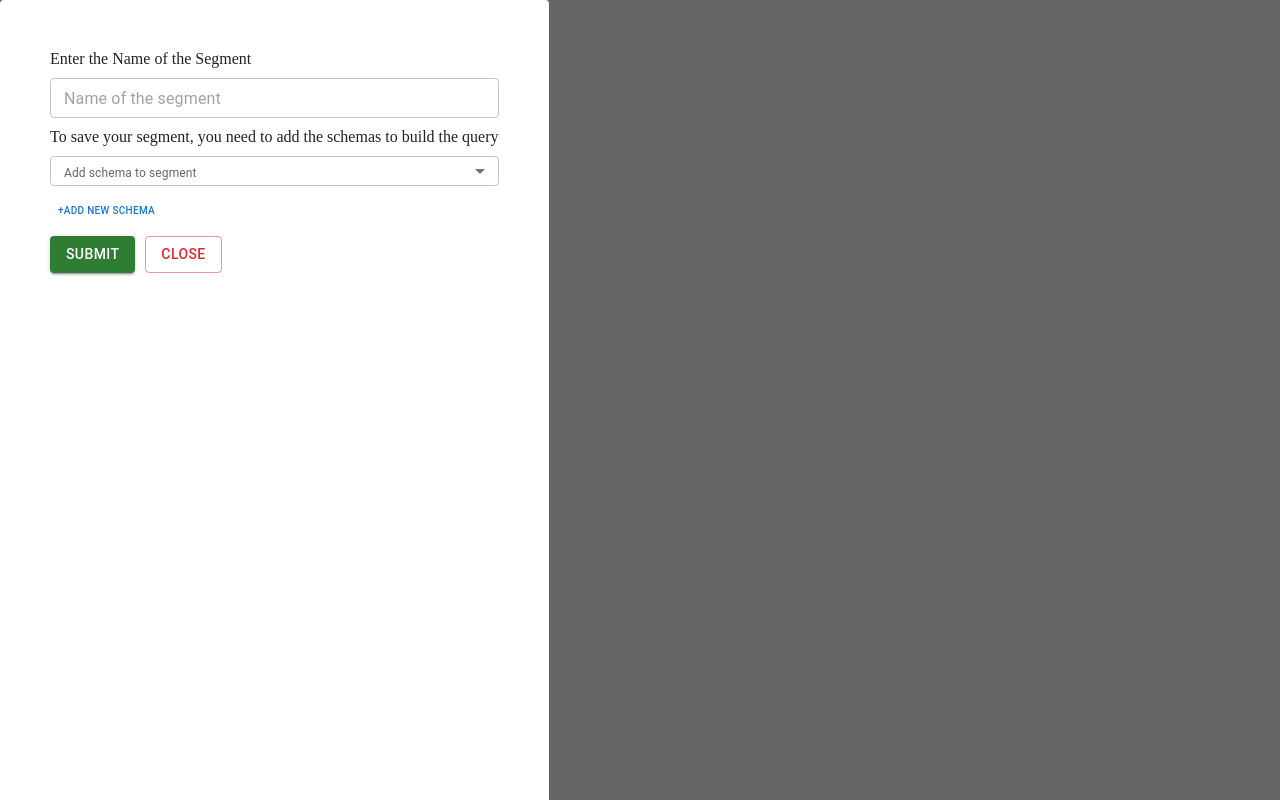
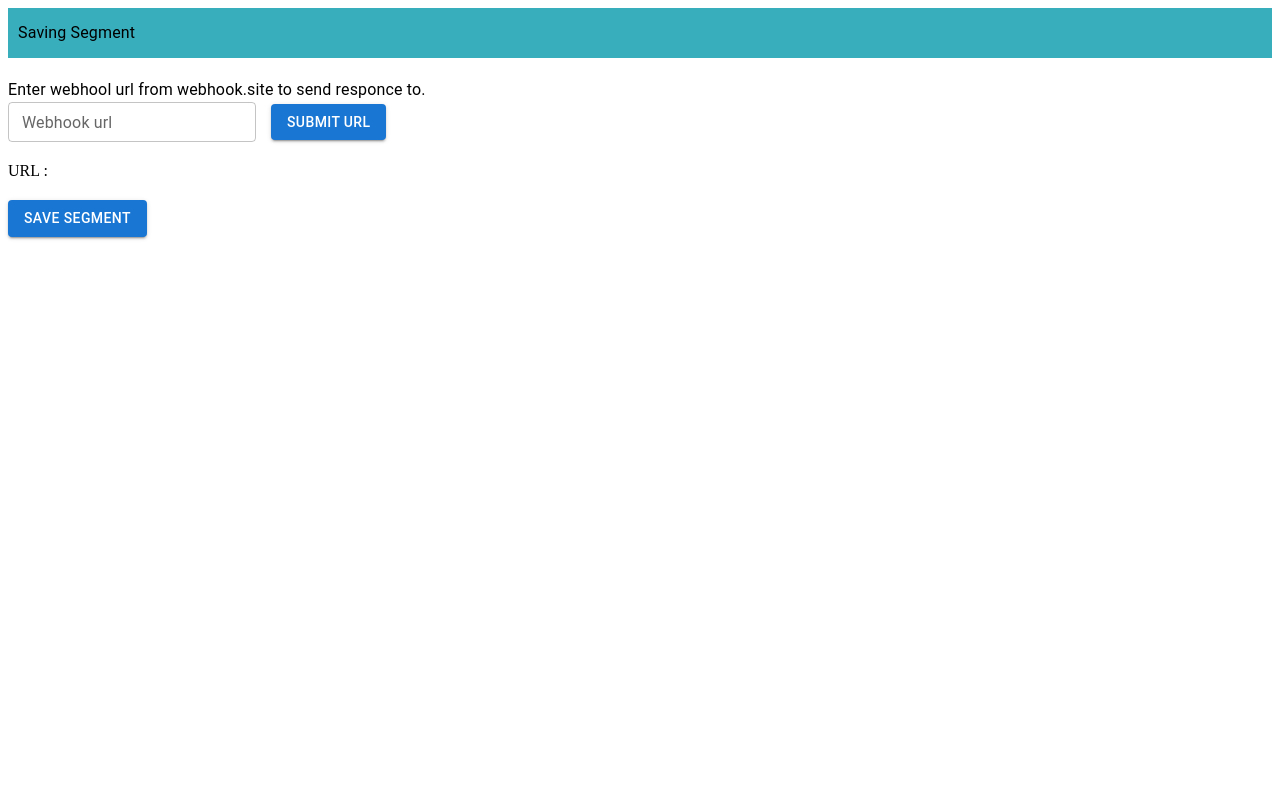
Before and after one commit to karti16/customerLabs-frontend, a React (Vite) app: page / in a window 1280 px wide. Built offline with nearby package versions, Linux system fonts and the light colour scheme.

Commit message:
complete

```diff
--- a/src/App.jsx
+++ b/src/App.jsx
@@ -1,18 +1,69 @@
+import { Button, Grid, IconButton, TextField, Typography } from '@mui/material';
 import React, { useState } from 'react';
 import NewSegments from './Components/NewSegments';
 
 function App() {
-  const [isOpen, setIsOpen] = useState(true);
+  const [isOpen, setIsOpen] = useState(false);
+  const [webhookUrl, setWebhookUrl] = useState('');
+  const [urlDisplay, setUrlDisplay] = useState('');
   return (
-    <>
-      <div>Navbar</div>
-      <div>
-        <button type="button" onClick={() => setIsOpen(true)}>
+    <Grid display="flex" flexDirection="column" gap="20px">
+      <Grid
+        display="flex"
+        justifyContent="flex-start"
+        alignItems="center"
+        style={{
+          position: 'relative',
+          backgroundColor: '#38AEBD',
+          padding: '10px',
+          width: '100%',
+          height: '50px',
+          // overflow: 'hidden',
+        }}
+      >
+        <Typography>Saving Segment</Typography>
+      </Grid>
+      <Grid>
+        <Typography>
+          Enter webhool url from webhook.site to send responce to.
+        </Typography>
+        <Grid
+          display="flex"
+          justifyContent="flex-start"
+          alignItems="center"
+          gap="15px"
+        >
+          <TextField
+            id="outlined-basic"
+            value={webhookUrl}
+            size="small"
+            onChange={(e) => setWebhookUrl(e.target.value)}
+            label="Webhook url"
+            variant="outlined"
+          />
+          <Button
+            variant="contained"
+            onClick={() => {
+              setUrlDisplay(webhookUrl);
+              setWebhookUrl('');
+            }}
+          >
+            Submit url
+          </Button>
+        </Grid>
+      </Grid>
+      <Typography variant="h9">URL : {urlDisplay}</Typography>
+      <Grid>
+        <Button variant="contained" onClick={() => setIsOpen(true)}>
           Save Segment
-        </button>
-        <NewSegments isOpen={isOpen} setIsOpen={setIsOpen} />
-      </div>
-    </>
+        </Button>
+        <NewSegments
+          isOpen={isOpen}
+          setIsOpen={setIsOpen}
+          webhookUrl={urlDisplay}
+        />
+      </Grid>
+    </Grid>
   );
 }
 
--- /dev/null
+++ b/src/Components/AlertDialog.jsx
@@ -0,0 +1,57 @@
+import * as React from 'react';
+import Button from '@mui/material/Button';
+import Dialog from '@mui/material/Dialog';
+import DialogActions from '@mui/material/DialogActions';
+import DialogContent from '@mui/material/DialogContent';
+import DialogContentText from '@mui/material/DialogContentText';
+import DialogTitle from '@mui/material/DialogTitle';
+import PropTypes from 'prop-types';
+
+export default function AlertDialog({
+  handleClickOpen,
+  handleClose,
+  open,
+  setOpen,
+  dialogTitle,
+  dialogText,
+  dialogAgreeButtonText,
+  dialogDisagreeButtonText,
+}) {
+  return (
+    <div>
+      <Button variant="outlined" onClick={handleClickOpen}>
+        Open alert dialog
+      </Button>
+      <Dialog
+        open={open}
+        onClose={handleClose}
+        aria-labelledby="alert-dialog-title"
+        aria-describedby="alert-dialog-description"
+      >
+        <DialogTitle id="alert-dialog-title">{dialogTitle}</DialogTitle>
+        <DialogContent>
+          <DialogContentText id="alert-dialog-description">
+            {dialogText}
+          </DialogContentText>
+        </DialogContent>
+        <DialogActions>
+          <Button onClick={handleClose}>{dialogDisagreeButtonText}</Button>
+          <Button variant="contained" onClick={() => setOpen(false)} autoFocus>
+            {dialogAgreeButtonText}
+          </Button>
+        </DialogActions>
+      </Dialog>
+    </div>
+  );
+}
+
+AlertDialog.propTypes = {
+  handleClickOpen: PropTypes.func.isRequired,
+  handleClose: PropTypes.func.isRequired,
+  open: PropTypes.bool.isRequired,
+  setOpen: PropTypes.func.isRequired,
+  dialogTitle: PropTypes.string.isRequired,
+  dialogText: PropTypes.string.isRequired,
+  dialogAgreeButtonText: PropTypes.string.isRequired,
+  dialogDisagreeButtonText: PropTypes.string.isRequired,
+};
--- a/src/Components/NewSegments.jsx
+++ b/src/Components/NewSegments.jsx
@@ -1,7 +1,7 @@
 import React, { useEffect, useState } from 'react';
 import PropTypes from 'prop-types';
 import ReactDom from 'react-dom';
-import RemoveIcon from '@mui/icons-material/Remove';
+import KeyboardArrowLeftIcon from '@mui/icons-material/KeyboardArrowLeft';
 import {
   FormControl,
   InputLabel,
@@ -15,132 +15,19 @@ import {
   Typography,
   Grid,
   Box,
+  Snackbar,
+  Alert,
 } from '@mui/material';
+import AlertDialog from './AlertDialog';
+import SegmentsToAdd from './SegmentsToAdd';
+import SelectedSchema from './SelectedSegments';
 
-const popupStyles = {
-  position: 'fixed',
-  left: 0,
-  height: '100%',
-  // transform: 'translate(-50%, -50%)',
-  backgroundColor: '#FFF',
-  padding: '50px',
-  zIndex: 1000,
-};
-const overlayStyles = {
-  position: 'fixed',
-  top: 0,
-  left: 0,
-  right: 0,
-  bottom: 0,
-  backgroundColor: 'rgb(0,0,0,0.6)',
-  zIndex: 1000,
-};
-
-function SegmentsToAdd({ list, setList, removeSchema, addSchema }) {
-  const [selectedSchema, setSelectedSchema] = useState('');
-  return (
-    <>
-      <FormControl fullWidth size="small">
-        <InputLabel
-          id="demo-simple-select-label"
-          style={{ height: 30, fontSize: '12px' }}
-        >
-          Add schema to segment
-        </InputLabel>
-        <Select
-          labelId="demo-simple-select-label"
-          id="demo-simple-select"
-          value={selectedSchema}
-          label="Add schema to segment"
-          onChange={(e) => setSelectedSchema(e.target.value)}
-          style={{ height: 30, fontSize: '12px' }}
-        >
-          {list.map(
-            (item) =>
-              !item.added && (
-                <MenuItem key={item.value} value={item.value}>
-                  {item.label}
-                </MenuItem>
-              ),
-          )}
-        </Select>
-      </FormControl>
-      <Box display="flex" justifyContent="flex-start">
-        <Button
-          sx={{ height: 30, fontSize: '10px' }}
-          onClick={() => {
-            addSchema(selectedSchema);
-          }}
-        >
-          +Add new schema
-        </Button>
-      </Box>
-    </>
-  );
-}
-
-function SelectedSchema({ list, setList, removeSchema, addSchema }) {
-  const modifySelectedSchema = (oldValue, newValue) => {
-    const oldValueIndex = list.findIndex((i) => i.value === oldValue);
-    const newValueIndex = list.findIndex((i) => i.value === newValue);
-
-    const tempList = list;
-    tempList[oldValueIndex].added = false;
-    tempList[newValueIndex].added = true;
-    console.log(tempList);
-    setList((prevList) => [...tempList]);
-  };
-
-  return (
-    <>
-      {list.map(
-        (item) =>
-          item.added && (
-            <Grid
-              key={item.value}
-              display="flex"
-              justifyContent="space-between"
-              alignItems="center"
-            >
-              <FormControl fullWidth size="small">
-                <InputLabel
-                  id="demo-simple-select-label"
-                  style={{ height: 30, fontSize: '12px' }}
-                />
-                <Select
-                  labelId="demo-simple-select-label"
-                  id="demo-simple-select"
-                  value={item.value}
-                  displayEmpty
-                  style={{ height: 30, fontSize: '12px' }}
-                  label=""
-                  onChange={(e) =>
-                    modifySelectedSchema(item.value, e.target.value)
-                  }
-                >
-                  {list.map((i) => (
-                    <MenuItem key={i.value} disabled={i.added} value={i.value}>
-                      {i.label}
-                    </MenuItem>
-                  ))}
-                </Select>
-              </FormControl>
-              <IconButton onClick={() => removeSchema(item.value)}>
-                <RemoveIcon />
-              </IconButton>
-            </Grid>
-          ),
-      )}
-    </>
-  );
-}
-
-function NewSegments({ isOpen, setIsOpen }) {
+function NewSegments({ isOpen, setIsOpen, webhookUrl }) {
   if (!isOpen) return null;
 
   const [list, setList] = useState([
-    { label: 'First Name', value: 'first_name', added: false },
-    { label: 'Last Name', value: 'last_name', added: false },
+    { label: 'First Name', value: 'first_name', added: true },
+    { label: 'Last Name', value: 'last_name', added: true },
     { label: 'Gender', value: 'gender', added: false },
     { label: 'Age', value: 'age', added: false },
     { label: 'Account Name', value: 'account_name', added: false },
@@ -148,32 +35,133 @@ function NewSegments({ isOpen, setIsOpen }) {
     { label: 'State', value: 'state', added: false },
   ]);
 
+  const [open, setOpen] = React.useState(false);
   const [addNewSchema, setAddNewSchema] = useState(false);
+  const [segmentName, setSegmentName] = useState('');
+  const [snackBarOpen, setSnackBarOpen] = useState(false);
+  const [snackBarMessage, setSnackBarMessage] = useState('');
 
   const addSchema = (selectedSchema) => {
     const objIndex = list.findIndex((i) => i.value === selectedSchema);
     const tempList = list;
     tempList[objIndex].added = true;
-    console.log(tempList);
     setList((prevList) => [...tempList]);
   };
 
   const removeSchema = (value) => {
-    console.log('ssss', value);
     const objIndex = list.findIndex((i) => i.value === value);
     const tempList = list;
     tempList[objIndex].added = false;
-    console.log(tempList);
     setList((prevList) => [...tempList]);
   };
 
+  const handleClickOpen = () => {
+    setOpen(true);
+  };
+
+  const handleClose = () => {
+    setOpen(false);
+    setIsOpen(false);
+  };
+
+  const handleSubmit = () => {
+    const tempData = {
+      segment_name: segmentName,
+      schema: list
+        .filter((item) => item.added)
+        .map((item) => {
+          return { [item.value]: item.label };
+        }),
+    };
+
+    if (!webhookUrl) {
+      setSnackBarMessage('No url found to send data');
+      setSnackBarOpen(true);
+      return;
+    }
+    const requestOptions = {
+      method: 'POST',
+      mode: 'no-cors',
+      headers: { 'Content-Type': 'application/json' },
+      body: JSON.stringify(tempData),
+    };
+    fetch(webhookUrl, requestOptions)
+      .then((res) => {
+        return res.text();
+      })
+      .then((data) => {
+        console.log('success', data);
+        setSnackBarMessage('Data sent successfully');
+        setSnackBarOpen(true);
+        setTimeout(() => {
+          handleClose();
+        }, 2000);
+        return new Promise((resolve, reject) => {
+          resolve(data ? JSON.parse(data) : {});
+        });
+      });
+  };
   return ReactDom.createPortal(
-    <div style={overlayStyles}>
-      <Card style={popupStyles}>
-        <Grid display="flex" flexDirection="column" gap="10px">
+    <div
+      style={{
+        position: 'fixed',
+        top: 0,
+        left: 0,
+        right: 0,
+        bottom: 0,
+        backgroundColor: 'rgb(0,0,0,0.6)',
+        zIndex: 1000,
+      }}
+    >
+      <Card
+        style={{
+          position: 'absolute',
+          height: 'calc(100vh - 20px)',
+          backgroundColor: '#FFF',
+          zIndex: 1000,
+          margin: '10px',
+          display: 'flex',
+          flexDirection: 'column',
+        }}
+      >
+        {/* header */}
+        <Grid
+          display="flex"
+          justifyContent="flex-start"
+          alignItems="center"
+          style={{
+            position: 'relative',
+            backgroundColor: '#38AEBD',
+            padding: '0px',
+            width: '100%',
+            height: '50px',
+            // overflow: 'hidden',
+          }}
+        >
+          <IconButton>
+            <KeyboardArrowLeftIcon />
+          </IconButton>
+          <Typography>Saving Segment</Typography>
+        </Grid>
+        {/* content */}
+        <Grid
+          display="flex"
+          flexDirection="column"
+          gap="10px"
+          style={{
+            padding: '30px',
+            flex: 1,
+            overflow: 'auto',
+          }}
+        >
           <Typography variant="h9">Enter the Name of the Segment</Typography>
 
-          <TextField placeholder="Name of the segment" size="small" />
+          <TextField
+            placeholder="Name of the segment"
+            size="small"
+            value={segmentName}
+            onChange={(e) => setSegmentName(e.target.value)}
+          />
           <Typography variant="h9">
             To save your segment, you need to add the schemas to build the query
           </Typography>
@@ -189,26 +177,61 @@ function NewSegments({ isOpen, setIsOpen }) {
             addSchema={addSchema}
             removeSchema={removeSchema}
           />
-          <Grid display="flex" gap="10px">
-            <Button
-              type="button"
-              variant="contained"
-              color="success"
-              onClick={() => console.log('save')}
-            >
-              Submit
-            </Button>
-            <Button
-              type="button"
-              variant="outlined"
-              color="error"
-              onClick={() => setIsOpen(false)}
-            >
-              close
-            </Button>
-          </Grid>
+        </Grid>
+        {/* footer */}
+        <Grid
+          display="flex"
+          justifyContent="flex-start"
+          alignItems="center"
+          gap="10px"
+          style={{
+            position: 'relative',
+            paddingLeft: '10px',
+            width: '100%',
+            height: '50px',
+          }}
+        >
+          <Button
+            type="button"
+            variant="contained"
+            color="success"
+            onClick={() => handleSubmit()}
+          >
+            Submit
+          </Button>
+          <Button
+            type="button"
+            variant="outlined"
+            color="error"
+            onClick={() => handleClickOpen()}
+          >
+            close
+          </Button>
         </Grid>
       </Card>
+      <AlertDialog
+        handleClickOpen={handleClickOpen}
+        handleClose={handleClose}
+        open={open}
+        setOpen={setOpen}
+        dialogTitle="Do you want to close ?"
+        dialogText="Changes you made may not be saved. "
+        dialogAgreeButtonText="Stay"
+        dialogDisagreeButtonText="Leave"
+      />
+      <Snackbar
+        open={snackBarOpen}
+        autoHideDuration={6000}
+        onClose={() => setSnackBarOpen(false)}
+      >
+        <Alert
+          onClose={() => setSnackBarOpen(false)}
+          severity="info"
+          sx={{ width: '100%' }}
+        >
+          {snackBarMessage}
+        </Alert>
+      </Snackbar>
     </div>,
     document.getElementById('portal'),
   );
@@ -217,32 +240,7 @@ function NewSegments({ isOpen, setIsOpen }) {
 NewSegments.propTypes = {
   isOpen: PropTypes.bool.isRequired,
   setIsOpen: PropTypes.func.isRequired,
-};
-
-SegmentsToAdd.propTypes = {
-  list: PropTypes.arrayOf(
-    PropTypes.shape({
-      label: PropTypes.string.isRequired,
-      value: PropTypes.string.isRequired,
-      added: PropTypes.bool.isRequired,
-    }),
-  ).isRequired,
-  setList: PropTypes.func.isRequired,
-  addSchema: PropTypes.func.isRequired,
-  removeSchema: PropTypes.func.isRequired,
-};
-
-SelectedSchema.propTypes = {
-  list: PropTypes.arrayOf(
-    PropTypes.shape({
-      label: PropTypes.string.isRequired,
-      value: PropTypes.string.isRequired,
-      added: PropTypes.bool.isRequired,
-    }),
-  ).isRequired,
-  setList: PropTypes.func.isRequired,
-  addSchema: PropTypes.func.isRequired,
-  removeSchema: PropTypes.func.isRequired,
+  webhookUrl: PropTypes.string.isRequired,
 };
 
 export default NewSegments;
--- /dev/null
+++ b/src/Components/SegmentsToAdd.jsx
@@ -0,0 +1,68 @@
+import React, { useEffect, useState } from 'react';
+import PropTypes from 'prop-types';
+import {
+  FormControl,
+  InputLabel,
+  MenuItem,
+  Select,
+  Button,
+  Box,
+} from '@mui/material';
+
+function SegmentsToAdd({ list, setList, removeSchema, addSchema }) {
+  const [selectedSchema, setSelectedSchema] = useState('');
+  return (
+    <>
+      <FormControl fullWidth size="small">
+        <InputLabel
+          id="demo-simple-select-label"
+          style={{ height: 30, fontSize: '12px' }}
+        >
+          Add schema to segment
+        </InputLabel>
+        <Select
+          labelId="demo-simple-select-label"
+          id="demo-simple-select"
+          value={selectedSchema}
+          label="Add schema to segment"
+          onChange={(e) => setSelectedSchema(e.target.value)}
+          style={{ height: 30, fontSize: '12px' }}
+        >
+          {list.map(
+            (item) =>
+              !item.added && (
+                <MenuItem key={item.value} value={item.value}>
+                  {item.label}
+                </MenuItem>
+              ),
+          )}
+        </Select>
+      </FormControl>
+      <Box display="flex" justifyContent="flex-start">
+        <Button
+          sx={{ height: 30, fontSize: '10px' }}
+          onClick={() => {
+            addSchema(selectedSchema);
+          }}
+        >
+          +Add new schema
+        </Button>
+      </Box>
+    </>
+  );
+}
+
+SegmentsToAdd.propTypes = {
+  list: PropTypes.arrayOf(
+    PropTypes.shape({
+      label: PropTypes.string.isRequired,
+      value: PropTypes.string.isRequired,
+      added: PropTypes.bool.isRequired,
+    }),
+  ).isRequired,
+  setList: PropTypes.func.isRequired,
+  addSchema: PropTypes.func.isRequired,
+  removeSchema: PropTypes.func.isRequired,
+};
+
+export default SegmentsToAdd;
--- /dev/null
+++ b/src/Components/SelectedSegments.jsx
@@ -0,0 +1,82 @@
+import React, { useEffect, useState } from 'react';
+import PropTypes from 'prop-types';
+import RemoveIcon from '@mui/icons-material/Remove';
+import {
+  FormControl,
+  InputLabel,
+  IconButton,
+  Grid,
+  MenuItem,
+  Select,
+  Button,
+  Box,
+} from '@mui/material';
+
+function SelectedSchema({ list, setList, removeSchema, addSchema }) {
+  const modifySelectedSchema = (oldValue, newValue) => {
+    const oldValueIndex = list.findIndex((i) => i.value === oldValue);
+    const newValueIndex = list.findIndex((i) => i.value === newValue);
+
+    const tempList = list;
+    tempList[oldValueIndex].added = false;
+    tempList[newValueIndex].added = true;
+    setList((prevList) => [...tempList]);
+  };
+
+  return (
+    <>
+      {list.map(
+        (item) =>
+          item.added && (
+            <Grid
+              key={item.value}
+              display="flex"
+              justifyContent="space-between"
+              alignItems="center"
+            >
+              <FormControl fullWidth size="small">
+                <InputLabel
+                  id="demo-simple-select-label"
+                  style={{ height: 30, fontSize: '12px' }}
+                />
+                <Select
+                  labelId="demo-simple-select-label"
+                  id="demo-simple-select"
+                  value={item.value}
+                  displayEmpty
+                  style={{ height: 30, fontSize: '12px' }}
+                  label=""
+                  onChange={(e) =>
+                    modifySelectedSchema(item.value, e.target.value)
+                  }
+                >
+                  {list.map((i) => (
+                    <MenuItem key={i.value} disabled={i.added} value={i.value}>
+                      {i.label}
+                    </MenuItem>
+                  ))}
+                </Select>
+              </FormControl>
+              <IconButton onClick={() => removeSchema(item.value)}>
+                <RemoveIcon />
+              </IconButton>
+            </Grid>
+          ),
+      )}
+    </>
+  );
+}
+SelectedSchema.propTypes = {
+  list: PropTypes.arrayOf(
+    PropTypes.shape({
+      label: PropTypes.string.isRequired,
+      value: PropTypes.string.isRequired,
+      added: PropTypes.bool.isRequired,
+    }),
+  ).isRequired,
+  setList: PropTypes.func.isRequired,
+  addSchema: PropTypes.func.isRequired,
+  removeSchema: PropTypes.func.isRequired,
+};
+
+export default SelectedSchema;
```
